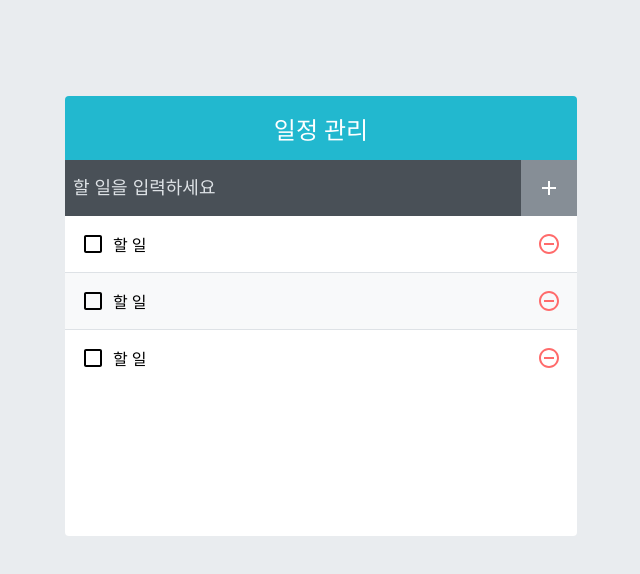
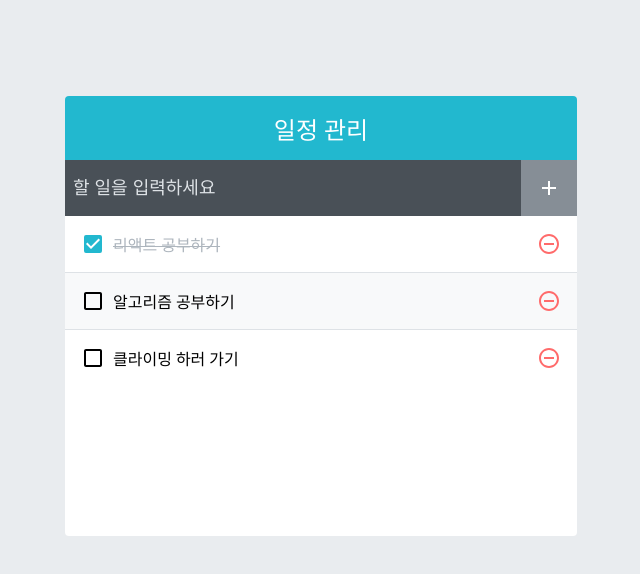
Before and after one commit to MayOwall/the-art-of-react, a React (Vite) app in the folder todo-app/: page / in a window 1280 px wide. Shown: the top 574 px of the page, without its empty margins (319-959 px from the left). Built offline with nearby package versions, Linux system fonts and the light colour scheme.

Commit message:
todo-app: 기능 구현

```diff
--- a/todo-app/src/App.jsx
+++ b/todo-app/src/App.jsx
@@ -1,10 +1,58 @@
+import { useState, useRef, useCallback } from 'react';
 import { TodoTemplate, TodoInsert, TodoList } from './components';
 
+const initTodos = [
+  {
+    id: 1,
+    text: '리액트 공부하기',
+    checked: true,
+  },
+  {
+    id: 2,
+    text: '알고리즘 공부하기',
+    checked: false,
+  },
+  {
+    id: 3,
+    text: '클라이밍 하러 가기',
+    checked: false,
+  },
+];
+
 const App = () => {
+  const [todos, setTodos] = useState(initTodos);
+  const nextId = useRef(todos.length + 1);
+
+  const onInsert = useCallback((text) => {
+    const getNextTodos = (todos, text) => [
+      ...todos,
+      { id: nextId.current, text, checked: false },
+    ];
+
+    setTodos((prevTodos) => getNextTodos(prevTodos, text));
+    nextId.current += 1;
+  }, []);
+
+  const onToggle = useCallback((targetId) => {
+    const getNextTodos = (todos, targetId) =>
+      todos.map((todo) =>
+        todo.id === targetId ? { ...todo, checked: !todo.checked } : todo,
+      );
+
+    setTodos((prevTodos) => getNextTodos(prevTodos, targetId));
+  }, []);
+
+  const onRemove = useCallback((targetId) => {
+    const getNextTodos = (todos, targetId) =>
+      todos.filter(({ id }) => id !== targetId);
+
+    setTodos((prevTodos) => getNextTodos(prevTodos, targetId));
+  }, []);
+
   return (
     <TodoTemplate>
-      <TodoInsert />
-      <TodoList />
+      <TodoInsert onInsert={onInsert} />
+      <TodoList todos={todos} onToggle={onToggle} onRemove={onRemove} />
     </TodoTemplate>
   );
 };
--- a/todo-app/src/components/TodoInsert/TodoInsert.jsx
+++ b/todo-app/src/components/TodoInsert/TodoInsert.jsx
@@ -1,10 +1,30 @@
+import { useState, useCallback } from 'react';
 import { MdAdd } from 'react-icons/md';
 import './TodoInsert.scss';
 
-const TodoInsert = () => {
+const TodoInsert = ({ onInsert }) => {
+  const [value, setValue] = useState('');
+
+  const onChange = useCallback((e) => {
+    setValue(e.target.value);
+  }, []);
+
+  const onSubmit = useCallback(
+    (e) => {
+      e.preventDefault();
+      onInsert(value);
+      setValue(() => '');
+    },
+    [onInsert, value],
+  );
+
   return (
-    <form className="TodoInsert">
-      <input placeholder="할 일을 입력하세요" />
+    <form className="TodoInsert" onSubmit={onSubmit}>
+      <input
+        placeholder="할 일을 입력하세요"
+        value={value}
+        onChange={onChange}
+      />
       <button>
         <MdAdd />
       </button>
--- a/todo-app/src/components/TodoList/TodoList.jsx
+++ b/todo-app/src/components/TodoList/TodoList.jsx
@@ -1,12 +1,17 @@
 import { TodoListItem } from '../index';
 import './TodoList.scss';
 
-const TodoList = () => {
+const TodoList = ({ todos, onToggle, onRemove }) => {
   return (
     <div className="TodoList">
-      <TodoListItem />
-      <TodoListItem />
-      <TodoListItem />
+      {todos.map((todo) => (
+        <TodoListItem
+          todo={todo}
+          onToggle={onToggle}
+          onRemove={onRemove}
+          key={todo.id}
+        />
+      ))}
     </div>
   );
 };
--- a/todo-app/src/components/TodoListItem/TodoListItem.jsx
+++ b/todo-app/src/components/TodoListItem/TodoListItem.jsx
@@ -1,14 +1,29 @@
-import { MdCheckBoxOutlineBlank, MdRemoveCircleOutline } from 'react-icons/md';
+import {
+  MdCheckBoxOutlineBlank,
+  MdCheckBox,
+  MdRemoveCircleOutline,
+} from 'react-icons/md';
+import cn from 'classnames';
 import './TodoListItem.scss';
 
-const TodoListItem = () => {
+const TodoListItem = ({ todo, onToggle, onRemove }) => {
+  const { id, text, checked } = todo;
+
+  const onToggleClick = () => {
+    onToggle(id);
+  };
+
+  const onRemoveClick = () => {
+    onRemove(id);
+  };
+
   return (
     <div className="TodoListItem">
-      <div className="checkbox">
-        <MdCheckBoxOutlineBlank />
-        <div className="text">할 일</div>
+      <div className={cn('checkbox', { checked })} onClick={onToggleClick}>
+        {checked ? <MdCheckBox /> : <MdCheckBoxOutlineBlank />}
+        <div className="text">{text}</div>
       </div>
-      <div className="remove">
+      <div className="remove" onClick={onRemoveClick}>
         <MdRemoveCircleOutline />
       </div>
     </div>
```
